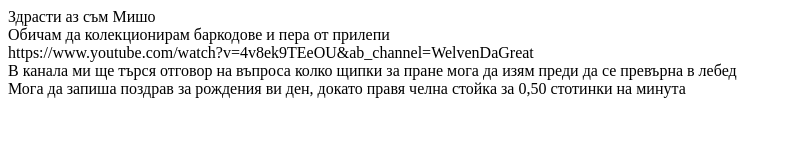
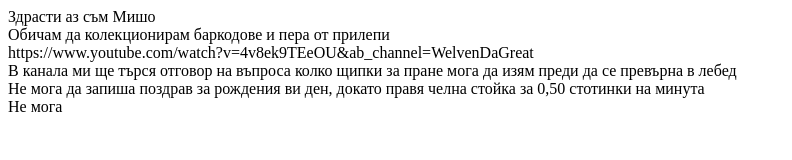
Before and after one commit to angelbgpl/test-sp, a plain HTML site: page index.html in a window 1280 px wide. Shown: the whole page, without its empty margins (0-792 px from the left). Drawn offline with Linux system fonts and the light colour scheme.

Commit message:
changed index file to new content

```diff
--- a/index.html
+++ b/index.html
@@ -20,7 +20,9 @@
     <div>В канала ми ще търся отговор на въпроса колко щипки за пране мога да изям преди да се превърна в лебед</div>
 
     <!-- - примерно остойностяване на вашите услуги -->
-    <div>Мога да запиша поздрав за рождения ви ден, докато правя челна стойка за 0,50 стотинки на минута</div>
+    <div>Не мога да запиша поздрав за рождения ви ден, докато правя челна стойка за 0,50 стотинки на минута</div>
+
+    <div>Не мога</div>
 
 </body>
 </html>
```
